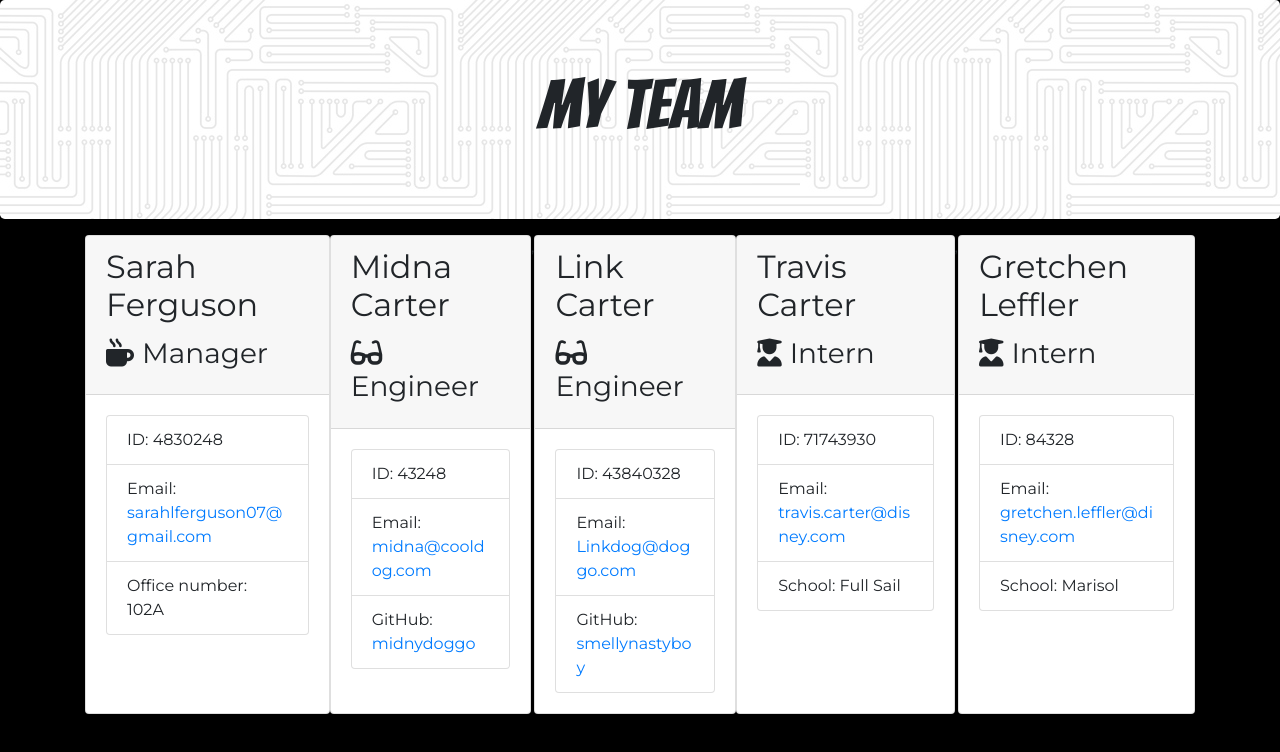
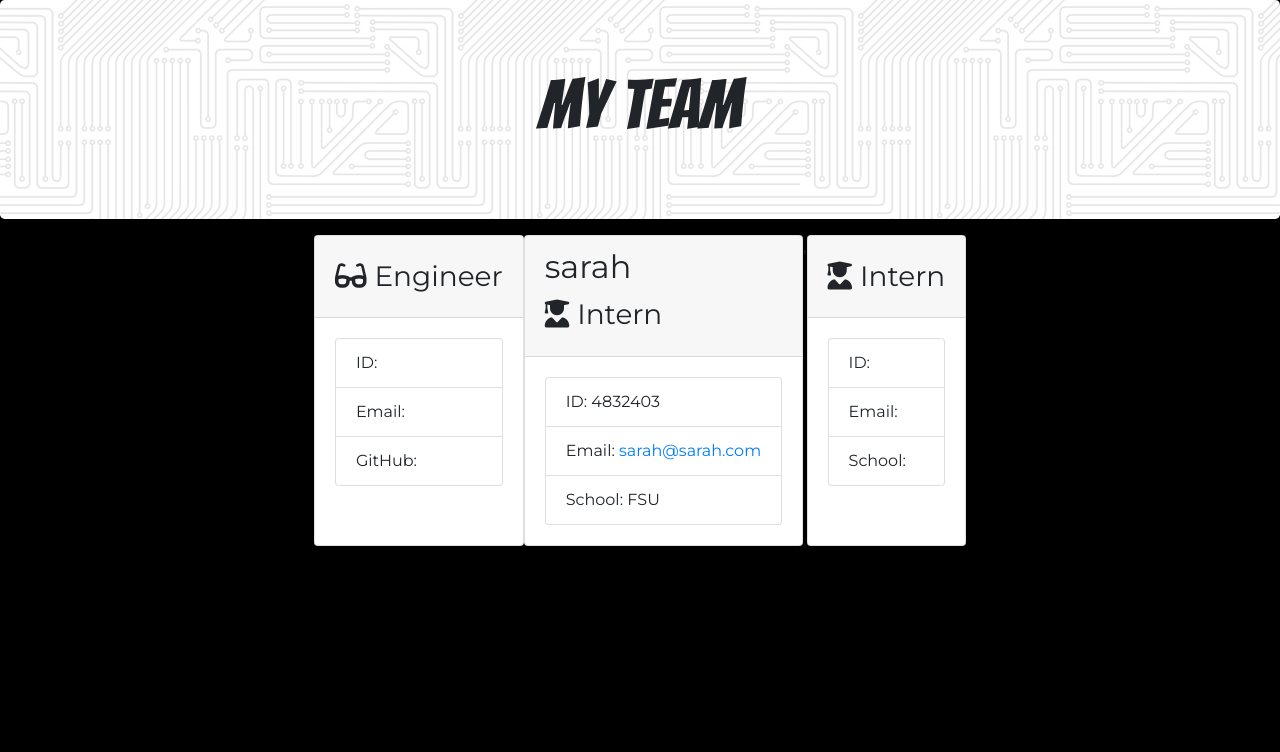
Before and after one commit to saarahah/Employee-Summary-Template-Engine, a website: page output/team.html in a window 1280 px wide. Drawn offline with nearby package versions, Linux system fonts and the light colour scheme; a web font is replaced by a local one.

Commit message:
added screenshots for readme

```diff
--- a/output/team.html
+++ b/output/team.html
@@ -26,66 +26,40 @@
             <div class="team-area col-12 d-flex justify-content-center">
                 <div class="card employee-card">
     <div class="card-header">
-        <h2 class="card-title">Sarah Ferguson</h2>
-        <h3 class="card-title"><i class="fas fa-mug-hot mr-2"></i>Manager</h3>
+        <h2 class="card-title"></h2>
+        <h3 class="card-title"><i class="fas fa-glasses mr-2"></i>Engineer</h3>
     </div>
     <div class="card-body">
         <ul class="list-group">
-            <li class="list-group-item">ID: 4830248</li>
-            <li class="list-group-item">Email: <a href="mailto:sarahlferguson07@gmail.com">sarahlferguson07@gmail.com</a></li>
-            <li class="list-group-item">Office number: 102A</li>
+            <li class="list-group-item">ID: </li>
+            <li class="list-group-item">Email: <a href="mailto:"></a></li>
+            <li class="list-group-item">GitHub: <a href="https://github.com/" target="_blank" rel="noopener noreferrer"></a></li>
         </ul>
     </div>
 </div>
 <div class="card employee-card">
     <div class="card-header">
-        <h2 class="card-title">Midna Carter</h2>
-        <h3 class="card-title"><i class="fas fa-glasses mr-2"></i>Engineer</h3>
+        <h2 class="card-title">sarah</h2>
+        <h3 class="card-title"><i class="fas fa-user-graduate mr-2"></i>Intern</h3>
     </div>
     <div class="card-body">
         <ul class="list-group">
-            <li class="list-group-item">ID: 43248</li>
-            <li class="list-group-item">Email: <a href="mailto:midna@cooldog.com">midna@cooldog.com</a></li>
-            <li class="list-group-item">GitHub: <a href="https://github.com/midnydoggo" target="_blank" rel="noopener noreferrer">midnydoggo</a></li>
+            <li class="list-group-item">ID: 4832403</li>
+            <li class="list-group-item">Email: <a href="mailto:sarah@sarah.com">sarah@sarah.com</a></li>
+            <li class="list-group-item">School: FSU</li>
         </ul>
     </div>
 </div>
 ,<div class="card employee-card">
     <div class="card-header">
-        <h2 class="card-title">Link Carter</h2>
-        <h3 class="card-title"><i class="fas fa-glasses mr-2"></i>Engineer</h3>
-    </div>
-    <div class="card-body">
-        <ul class="list-group">
-            <li class="list-group-item">ID: 43840328</li>
-            <li class="list-group-item">Email: <a href="mailto:Linkdog@doggo.com">Linkdog@doggo.com</a></li>
-            <li class="list-group-item">GitHub: <a href="https://github.com/smellynastyboy" target="_blank" rel="noopener noreferrer">smellynastyboy</a></li>
-        </ul>
-    </div>
-</div>
-<div class="card employee-card">
-    <div class="card-header">
-        <h2 class="card-title">Travis Carter</h2>
+        <h2 class="card-title"></h2>
         <h3 class="card-title"><i class="fas fa-user-graduate mr-2"></i>Intern</h3>
     </div>
     <div class="card-body">
         <ul class="list-group">
-            <li class="list-group-item">ID: 71743930</li>
-            <li class="list-group-item">Email: <a href="mailto:travis.carter@disney.com">travis.carter@disney.com</a></li>
-            <li class="list-group-item">School: Full Sail</li>
-        </ul>
-    </div>
-</div>
-,<div class="card employee-card">
-    <div class="card-header">
-        <h2 class="card-title">Gretchen Leffler</h2>
-        <h3 class="card-title"><i class="fas fa-user-graduate mr-2"></i>Intern</h3>
-    </div>
-    <div class="card-body">
-        <ul class="list-group">
-            <li class="list-group-item">ID: 84328</li>
-            <li class="list-group-item">Email: <a href="mailto:gretchen.leffler@disney.com">gretchen.leffler@disney.com</a></li>
-            <li class="list-group-item">School: Marisol</li>
+            <li class="list-group-item">ID: </li>
+            <li class="list-group-item">Email: <a href="mailto:"></a></li>
+            <li class="list-group-item">School: </li>
         </ul>
     </div>
 </div>
```
Also changed, not shown: images/screenshot1.PNG (added), images/screenshot2.PNG (added), images/screenshot3.PNG (added), images/screenshot4.PNG (added), images/screenshot5.PNG (added), images/screenshot6.PNG (added).
